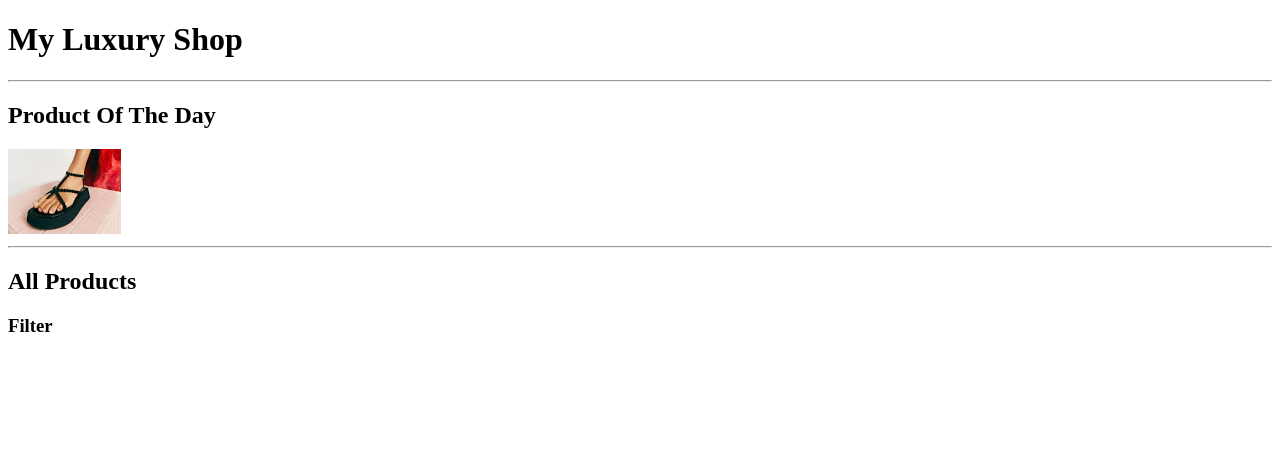
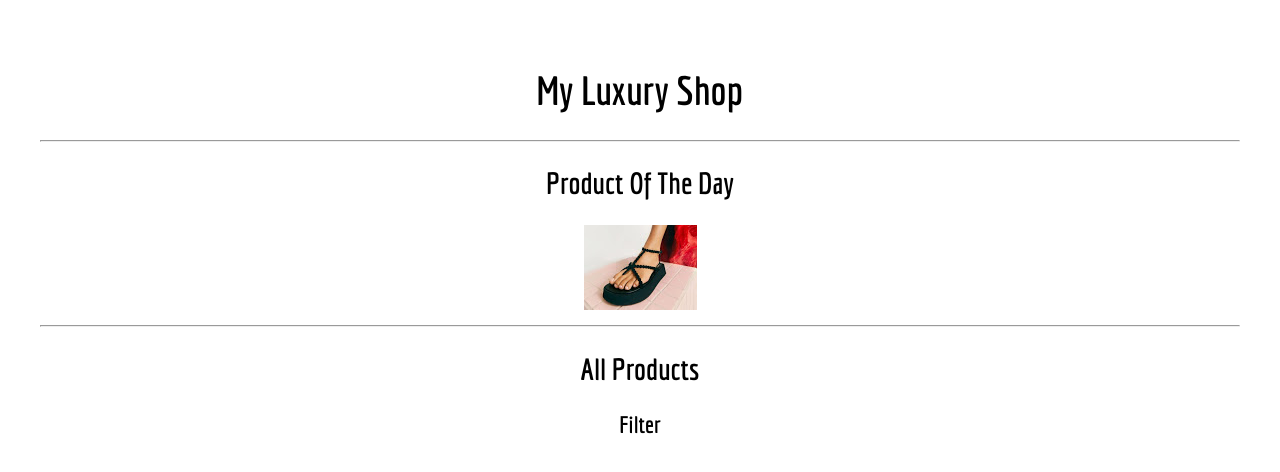
Before and after one commit to CoffeeeBean/MyLuxuryShop, a React (Create React App) app: page / in a window 1280 px wide. Shown: the top 472 px of the page. Built offline with nearby package versions, Linux system fonts and the light colour scheme.

Commit message:
css added

```diff
--- /dev/null
+++ b/src/index.css
@@ -0,0 +1,26 @@
+@font-face {
+    font-family: RobotoCondensed;
+    src: url(assets/roboto-condensed.light.ttf);
+    font-weight: 800;
+}
+
+@font-face{
+    font-family: EconomicaBold;
+    src: url(assets/economica-bold.ttf);
+}
+body{
+    text-align: center;
+    font-size: 20px;
+    padding: 2.5%;
+    font-family: 'RobotoCondensed';
+}
+
+h1, h2, h3, h4, h5 {
+    font-family: 'EconomicaBold';
+}
+
+.profile{
+    width: 200px;
+    height: 200px;
+    border-radius: 100px;
+}
--- a/src/index.js
+++ b/src/index.js
@@ -1,5 +1,6 @@
 import React from 'react';
 import ReactDOM from 'react-dom';
 import App from './components/App';
+import './index.css';
 
 ReactDOM.render(<App/>, document.getElementById('root'))
```
Also changed, not shown: src/assets/economica-bold.ttf (added), src/assets/roboto-condensed.light.ttf (added).
